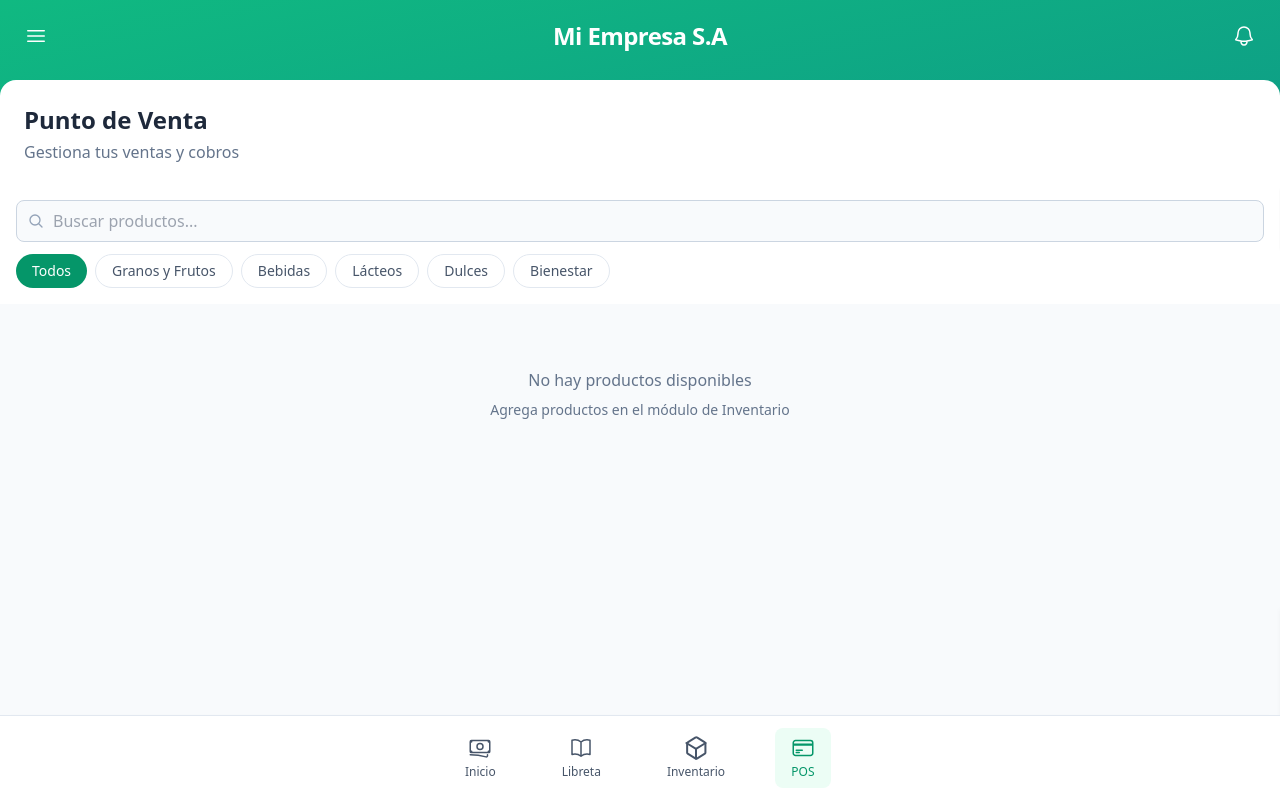
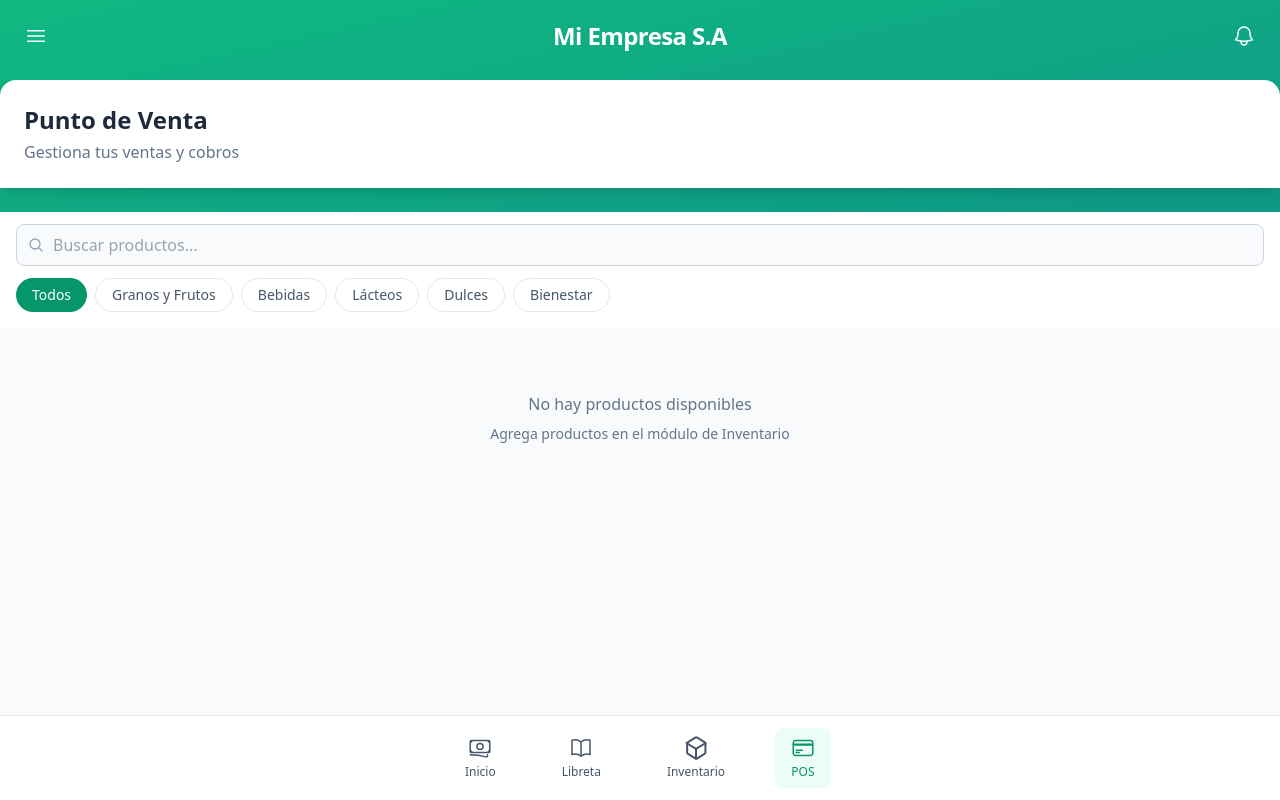
Before and after one commit to cesarakrojas/ledger, a React (Vite) app: page /pos in a window 1280 px wide. Built offline with nearby package versions, Linux system fonts and the light colour scheme.

Commit message:
feat: simplify layout structure in POSView component for improved readability

```diff
--- a/src/POSDomain.tsx
+++ b/src/POSDomain.tsx
@@ -284,7 +284,7 @@ export const POSView: React.FC<POSViewProps> = () => {
   };
 
   return (
-    <div className="w-full min-h-screen h-full animate-fade-in flex flex-col text-slate-900 dark:text-slate-100">
+    <div className="w-full space-y-6 animate-fade-in text-slate-900 dark:text-slate-100">
       {/* Header - Hidden when cart view is active */}
       {activeTab !== 'cart' && (
         <div className={`${CARD_STYLES} rounded-b-none`}>
@@ -296,10 +296,10 @@ export const POSView: React.FC<POSViewProps> = () => {
       )}
 
       {/* Main Content Area */}
-      <div className="flex-1 relative overflow-hidden bg-slate-50 dark:bg-slate-900">
+      <div className="bg-slate-50 dark:bg-slate-900">
         {/* Products View */}
         <div
-          className={`absolute inset-0 flex flex-col transition-transform duration-300 ${
+          className={`flex flex-col transition-transform duration-300 ${
             activeTab === 'products' ? 'translate-x-0' : '-translate-x-full'
           }`}
         >
@@ -333,7 +333,7 @@ export const POSView: React.FC<POSViewProps> = () => {
           </div>
 
           {/* Products Grid */}
-          <div className="flex-1 overflow-y-auto p-4 pb-24">
+          <div className="p-4 pb-24">
             {filteredProducts.length === 0 ? (
               <div className="text-center py-12 text-slate-500 dark:text-slate-400">
                 <p>No hay productos disponibles</p>
@@ -351,7 +351,7 @@ export const POSView: React.FC<POSViewProps> = () => {
 
         {/* Cart View */}
         <div
-          className={`absolute inset-0 bg-white dark:bg-slate-800 flex flex-col transition-transform duration-300 ${
+          className={`bg-white dark:bg-slate-800 flex flex-col transition-transform duration-300 ${
             activeTab === 'cart' ? 'translate-x-0' : 'translate-x-full'
           }`}
         >
```
